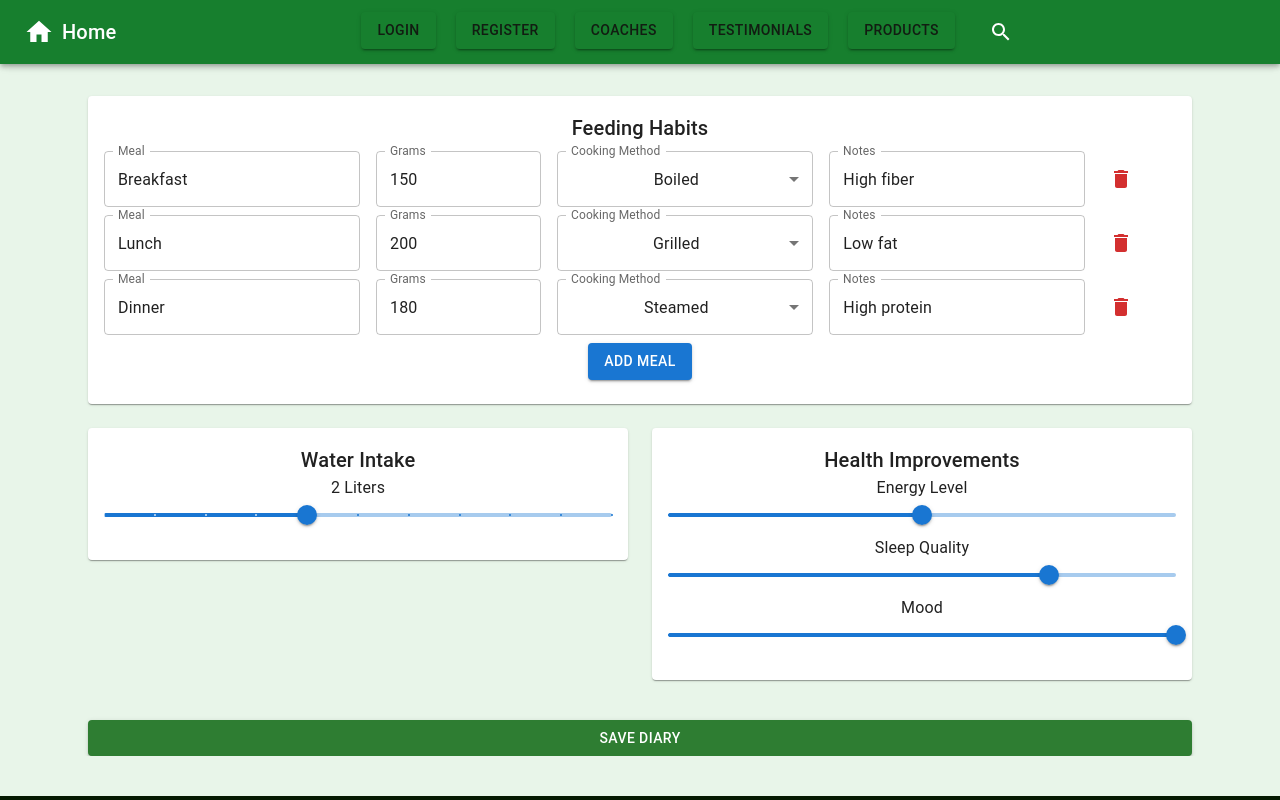
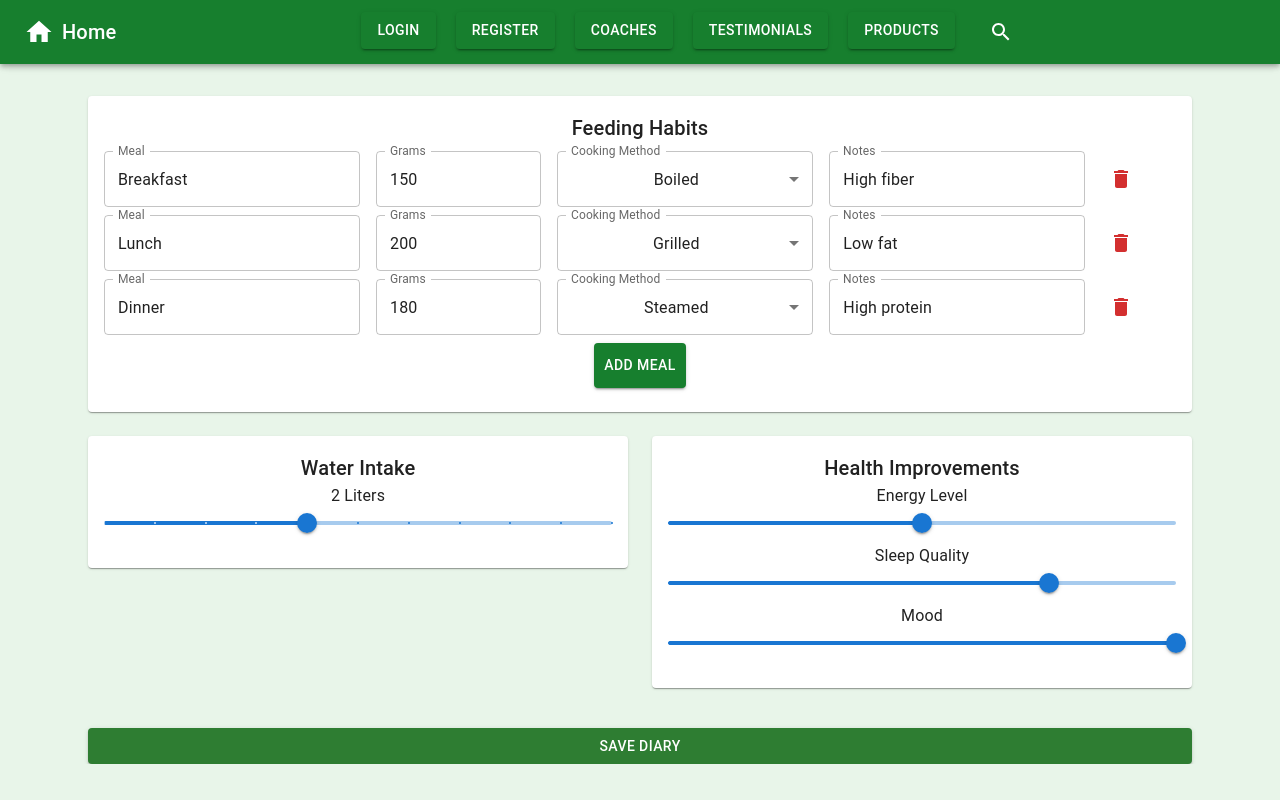
Before and after one commit to DreamersJS/website17, a React (Vite) app in the folder client/: page /diary in a window 1280 px wide. Shown: the top 800 px of the page. Built offline with nearby package versions, Linux system fonts and the light colour scheme.

Commit message:
change button style

```diff
--- a/client/src/components/Button.jsx
+++ b/client/src/components/Button.jsx
@@ -1,10 +1,10 @@
 import * as React from 'react';
 import Button from '@mui/material/Button';
-// ButtonNav or  ButtonHeader
+
 export default function ButtonHeader({ content, onClick }) {
   return <Button sx={{
-    color: "#121d12",
-    backgroundColor: '#177F2E',
+    color: "#ffffff", // white text for better contrast
+    backgroundColor: "#177F2E",
     '&:hover': { backgroundImage: "radial-gradient(circle, #0b4017 0%, #177F2E 100%)" }
   }}
     onClick={onClick}
@@ -13,11 +13,11 @@ export default function ButtonHeader({ content, onClick }) {
 
 export function ButtonAction({ content, onClick }) {
   return <Button sx={{
-    color:"#fff",
+    color: "#fff",
     padding: '10px',
     backgroundColor: '#177F2E',
     '&:hover': { backgroundColor: '#0b4017' }
   }}
     onClick={onClick}
-    >{content}</Button>;
+  >{content}</Button>;
 }
--- a/client/src/components/Diary.jsx
+++ b/client/src/components/Diary.jsx
@@ -1,5 +1,5 @@
 import React, { useState } from "react";
-import { Container, Grid, Card, CardContent, Typography, TextField, Button, MenuItem, Slider, IconButton, Snackbar, Alert} from "@mui/material";
+import { Container, Grid, Card, CardContent, Typography, TextField, Button, MenuItem, Slider, IconButton, Snackbar, Alert } from "@mui/material";
 import { Delete } from "@mui/icons-material";
 import useScreenSize from "../hooks/useScreenSize";
 import ResponsiveComponent from "./hoc/ResponsiveComponent";
@@ -141,7 +141,12 @@ const Diary = () => {
                         Feeding Habits
                       </Typography>
                       {renderMeals(width > 600)}
-                      <Button variant="contained" color="primary" onClick={handleAddMeal}>
+                      <Button variant="contained" color="primary" onClick={handleAddMeal} sx={{
+                        color: "#fff",
+                        padding: '10px',
+                        backgroundColor: '#177F2E',
+                        '&:hover': { backgroundColor: '#0b4017' }
+                      }}>
                         Add Meal
                       </Button>
                     </CardContent>
```
